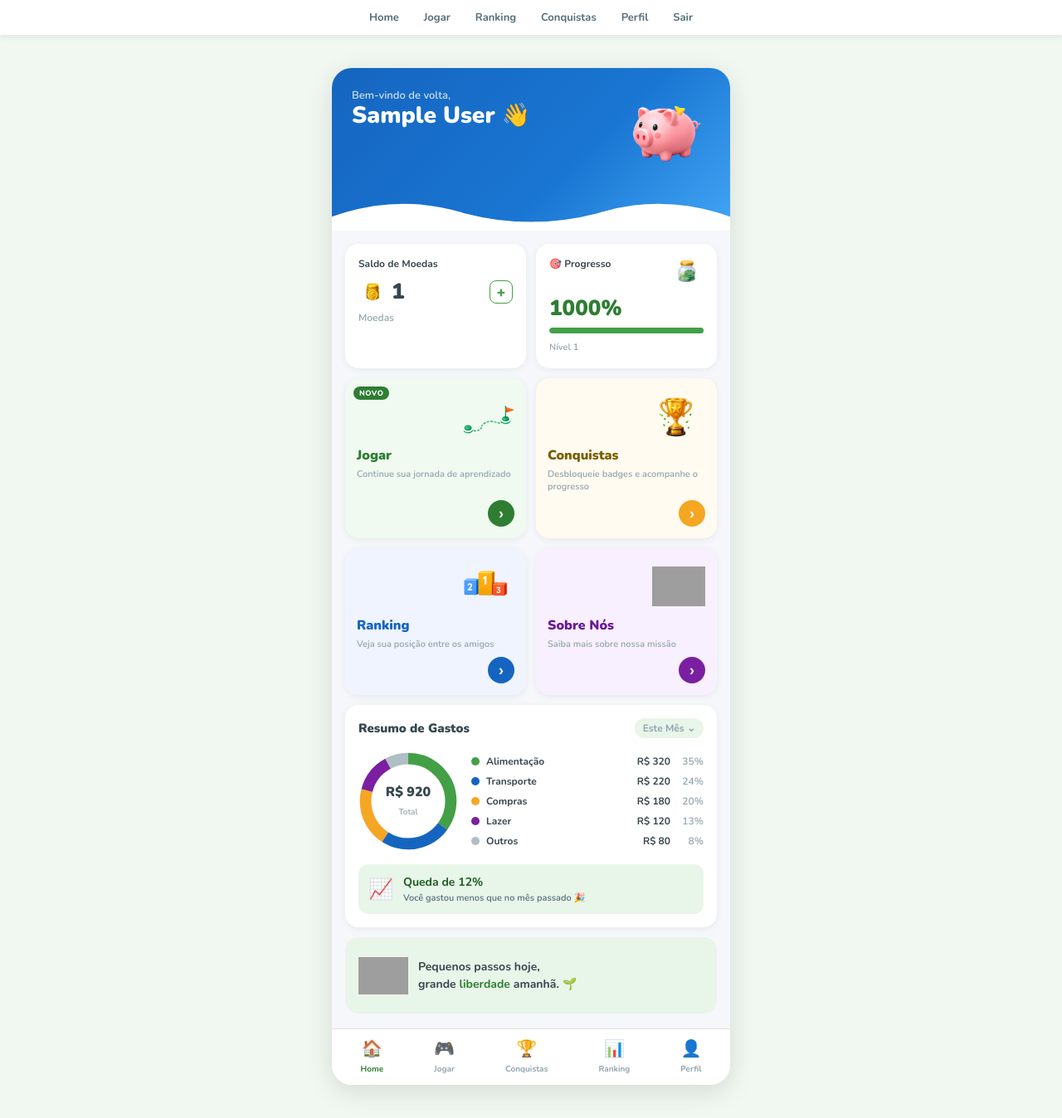
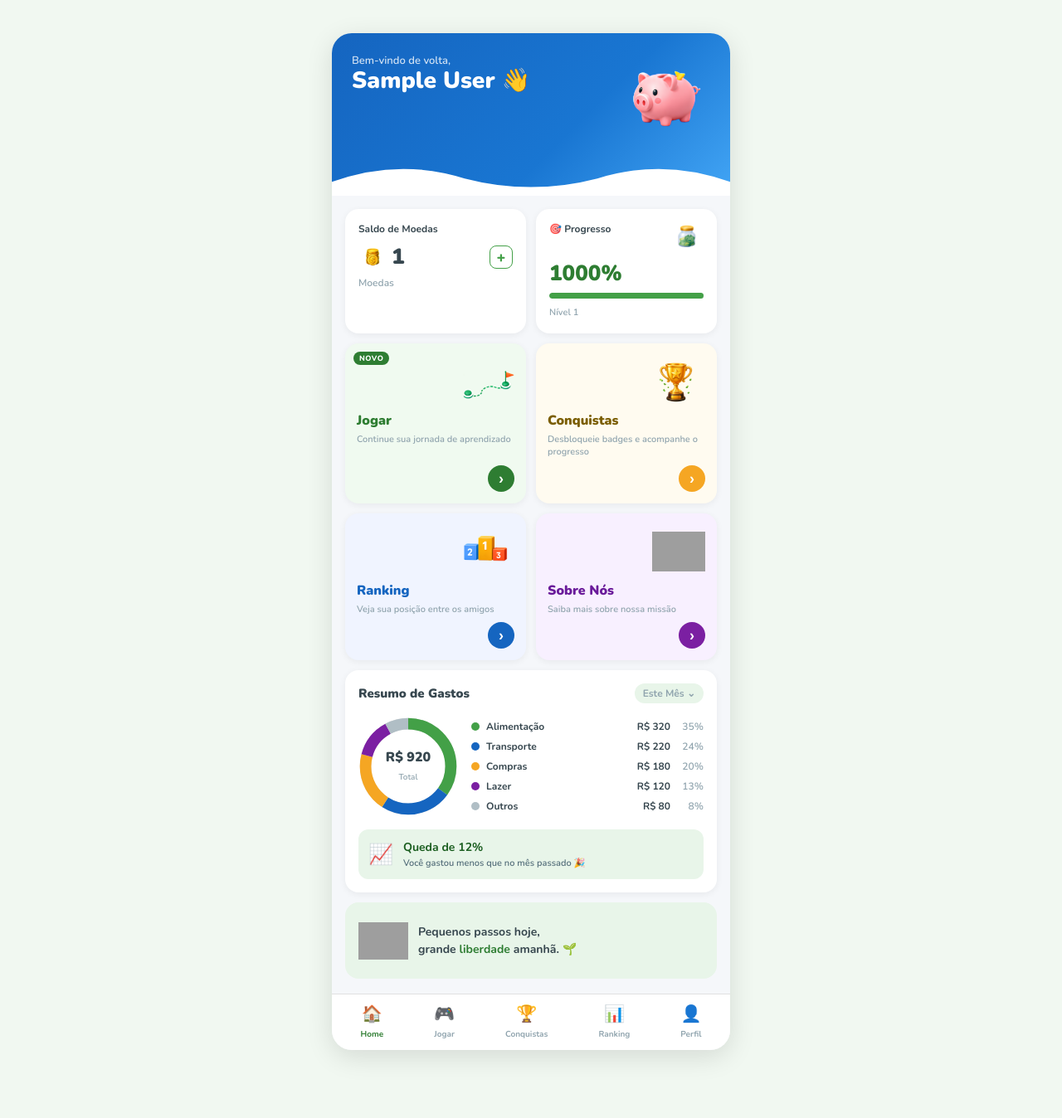
Before and after one commit to thiago-de-mattos/Flow_Financeiro, a Django app: page /home/ in a window 1280 px wide. Shown: the whole page at 83% size. After the commit the page ends 1277 px from the top, so only its background shows below. Run offline with Django 5.2, Linux system fonts and the light colour scheme; a user stored in the database is signed in; tables that the repository leaves empty hold one stand-in row (values such as "Sample post"); grey boxes are pictures that could not be loaded.

Commit message:
fix: remove header nav do base.html e ff-wrap do base.css

```diff
--- a/static/css/base.css
+++ b/static/css/base.css
@@ -51,16 +51,6 @@ body {
   background: var(--bg);
   color: var(--text-dark);
   min-height: 100vh;
-}
-
-/* ─── Layout ────────────────────────────────────────────── */
-.ff-wrap {
-  max-width: 420px;
-  margin: 0 auto;
-  min-height: 100vh;
-  display: flex;
-  flex-direction: column;
-  background: var(--bg);
 }
 
 /* ─── Topbar ────────────────────────────────────────────── */
--- a/templates/base.html
+++ b/templates/base.html
@@ -21,19 +21,6 @@
     </div>
     {% endif %}
 
-    {% if user.is_authenticated %}
-    <header class="ff-header">
-        <nav class="ff-nav">
-            <a href="{% url 'home' %}">Home</a>
-            <a href="{% url 'play' %}">Jogar</a>
-            <a href="{% url 'leaderboard' %}">Ranking</a>
-            <a href="{% url 'achievements' %}">Conquistas</a>
-            <a href="{% url 'profile' %}">Perfil</a>
-            <a href="{% url 'logout' %}">Sair</a>
-        </nav>
-    </header>
-    {% endif %}
-
     <main class="ff-main">
         {% block content %}{% endblock %}
     </main>
```
